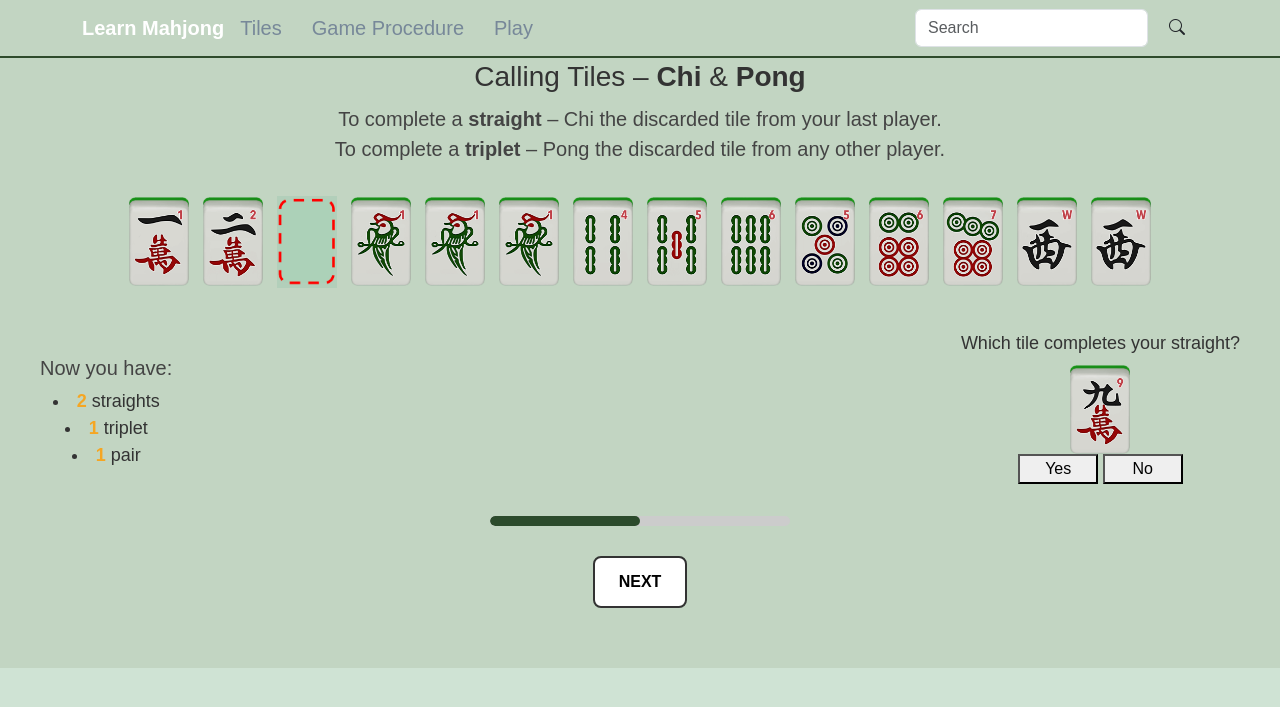
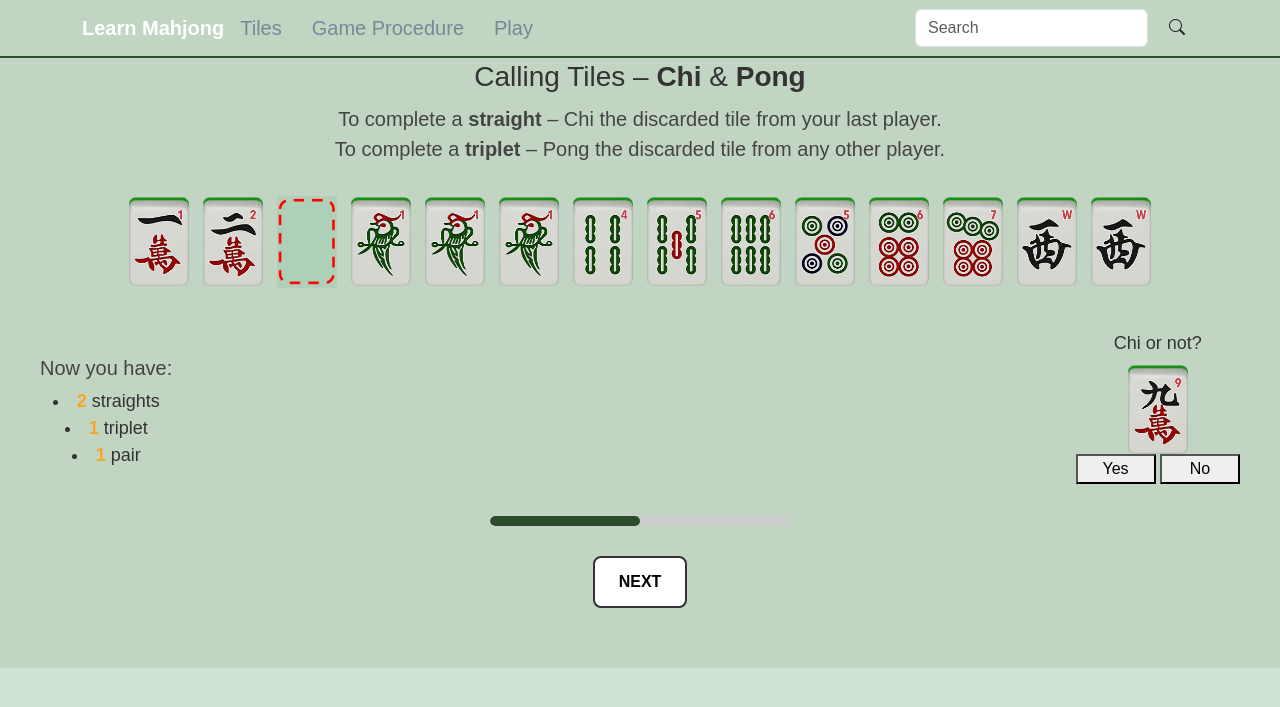
Before and after one commit to dby516/UIDesign_project, a Flask app: page /calling-tiles/2 in a window 1280 px wide. Shown: the top 707 px of the page. Run offline with Flask 3, Linux system fonts and the light colour scheme.

Commit message:
refined questions, answers and feedback for the calling_tiles section

```diff
--- a/app.py
+++ b/app.py
@@ -29,6 +29,25 @@ CALLING_TILES_ANSWER_MAP = {
     2: 'Pass',
     3: 'DoIt',
     4: 'DoIt',
+}
+
+CALLING_TILES_FEEDBACK = {
+    1: {
+        'correct': "Nice! You made a straight with a Chi call!.",
+        'incorrect': "CHI it! You can form a straight by taking the discarded tile. "
+    },
+    2: {
+        'correct': "Nice pass—you knew when not to Chi.",
+        'incorrect': "Not quite—To CHI, remeber you need to form a straight with the discarded tile."
+    },
+    3: {
+        'correct': "Perfect—you spotted the Chi opportunity! However, it didn't increase the number of melds so might not help you win",
+        'incorrect': "Great Pass! It didn't incresae the number of melds so might not help you win."
+    },
+    4: {
+        'correct': "Excellent—your final choice was spot on.",
+        'incorrect': "You can Pong the discarded tile to complete a triplet"
+    }
 }
 
 with open("static/learn_data/tile_type_pairs.json") as f:
@@ -189,9 +208,13 @@ def check_calling_tiles():
     # on correct, send full list to client
     new_hand = CALLING_TILES_HAND[:] if is_correct else data.get('current_hand', [])
 
+    messages = CALLING_TILES_FEEDBACK.get(step, {})
+    msg = messages['correct'] if is_correct else messages['incorrect']
+
     return jsonify({
         'valid': is_correct,
-        'new_hand': new_hand
+        'new_hand': new_hand,
+        'feedback': msg
     })
 
 
--- a/static/calling_tile.js
+++ b/static/calling_tile.js
@@ -24,8 +24,9 @@ document.addEventListener('DOMContentLoaded', () => {
     })
     .then(res => res.json())
     .then(data => {
+      document.getElementById('feedback').textContent = data.feedback;
       if (data.valid) {
-        feedback.textContent = 'Correct!';
+        //feedback.textContent = 'Correct!';
         // rebuild the hand
         const tileHand = document.getElementById('tileHand');
         tileHand.innerHTML = '';
@@ -44,7 +45,7 @@ document.addEventListener('DOMContentLoaded', () => {
         // enable Next
         document.querySelector('.next-button').classList.remove('disabled');
       } else {
-        feedback.textContent = 'Incorrect. Try again.';
+        //feedback.textContent = 'Incorrect. Try again.';
       }
     })
     .catch(err => {
--- a/templates/calling_tiles.html
+++ b/templates/calling_tiles.html
@@ -59,9 +59,9 @@
         {% if step == 1 %}
           <p>Chi or not?</p>
         {% elif step == 2 %}
-          <p>Which tile completes your straight?</p>
+          <p>Chi or not?</p>
         {% elif step == 3 %}
-          <p>Would you Pong this tile?</p>
+          <p>Chi or not?</p>
         {% elif step == 4 %}
           <p>Final decision: Chi or Pong?</p>
         {% endif %}
```
